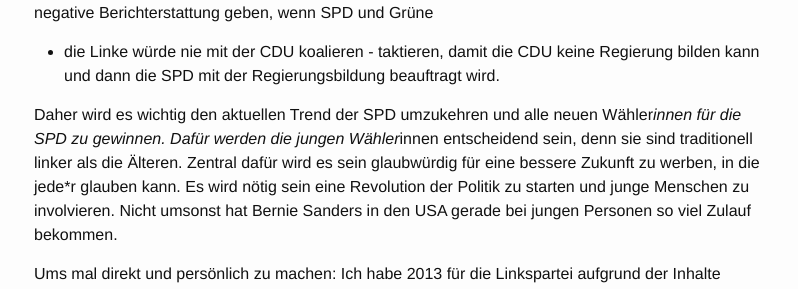
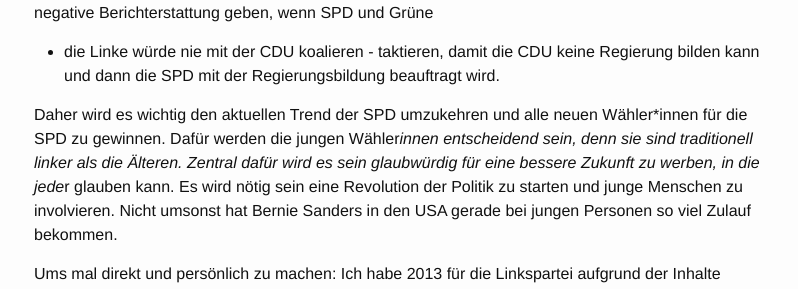
Before and after one commit to frmwrk123/frmwrk123.github.io, a Jekyll site: the page built from _posts/2016-07-26-red-red-green2017.markdown, in a window 1280 px wide and 900 px high, scrolled down 2310 px. Shown: the part 154-443 px from the top of the window, without its empty margins (236-1034 px from the left). Built offline with Jekyll 4.4.1, drawn with Linux system fonts in a browser that asks for light colours.

```diff
--- a/_posts/2016-07-26-red-red-green2017.markdown
+++ b/_posts/2016-07-26-red-red-green2017.markdown
@@ -125,7 +125,7 @@ keine Regierung bilden kann und dann die SPD mit der Regierungsbildung
 beauftragt wird.
 
 Daher wird es wichtig den aktuellen Trend der SPD umzukehren und alle neuen
-Wähler*innen für die SPD zu gewinnen. Dafür werden die jungen Wähler*innen
+Wähler\*innen für die SPD zu gewinnen. Dafür werden die jungen Wähler*innen
 entscheidend sein, denn sie sind traditionell linker als die Älteren.
 Zentral dafür wird es sein glaubwürdig für eine bessere Zukunft zu werben,
 in die jede*r glauben kann. Es wird nötig sein eine Revolution der Politik
```
